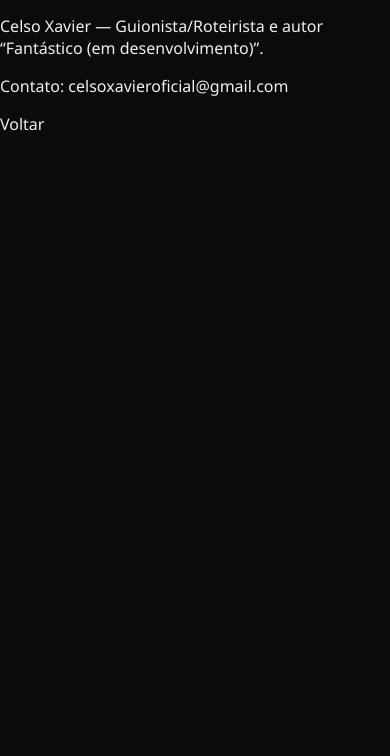
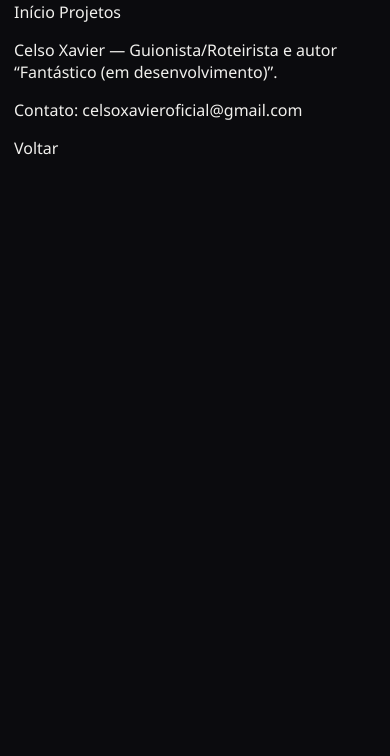
Before and after one commit to celsoxavieroficial/teste, a plain HTML site: page sobre/index.html in a window 390 px wide. Shown: the part 109-865 px from the top of the page. After the commit the page ends 844 px from the top, so only its background shows below. Drawn offline with Linux system fonts and the light colour scheme.

Commit message:
adjust page margins

```diff
--- a/assets/site.css
+++ b/assets/site.css
@@ -184,3 +184,18 @@
     radial-gradient(ellipse at 50% 40%, rgba(0,0,0,.08), rgba(0,0,0,.55)),
     linear-gradient(to bottom, rgba(0,0,0,.18), rgba(0,0,0,.68));
 }
+
+/* Melhor respiro nas páginas internas */
+.page-wrap,
+.wrap-projects {
+  width: min(760px, calc(100% - 48px));
+  margin: 0 auto;
+  padding: 24px 0 48px;
+}
+
+@media (max-width: 520px) {
+  .page-wrap,
+  .wrap-projects {
+    width: calc(100% - 28px);
+  }
+}
```
